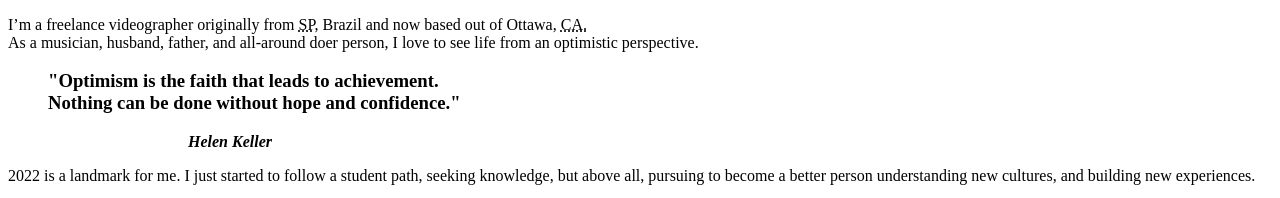
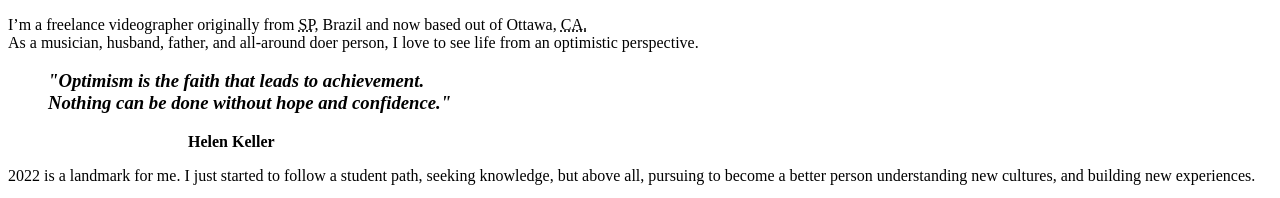
Before and after one commit to enricoandrade/guer0198.github.io, a plain HTML site: page html - assignment/index.html in a window 1280 px wide. Shown: the part 133-331 px from the top of the page. Drawn offline with Linux system fonts and the light colour scheme.

Commit message:
Corrects citation

```diff
--- a/html - assignment/index.html
+++ b/html - assignment/index.html
@@ -16,13 +16,15 @@
             <p>
                 <blockqoute>
                     <h3>
-                    <p style="margin-left: 40px"> "Optimism is the faith that leads to achievement.<br>
-                    Nothing can be done without hope and confidence."<br>
+                    <p style="margin-left: 40px">
+                        <cite> "Optimism is the faith that leads to achievement.<br>
+                    Nothing can be done without hope and confidence."
+                        </cite>
                     </h3>
                     </p>
 
                     <p style="margin-left: 180px">
-                        <cite><strong>Helen Keller</strong></cite>
+                        <strong>Helen Keller</strong>
                     </p>
                 </blockqoute>
             </p>
```
